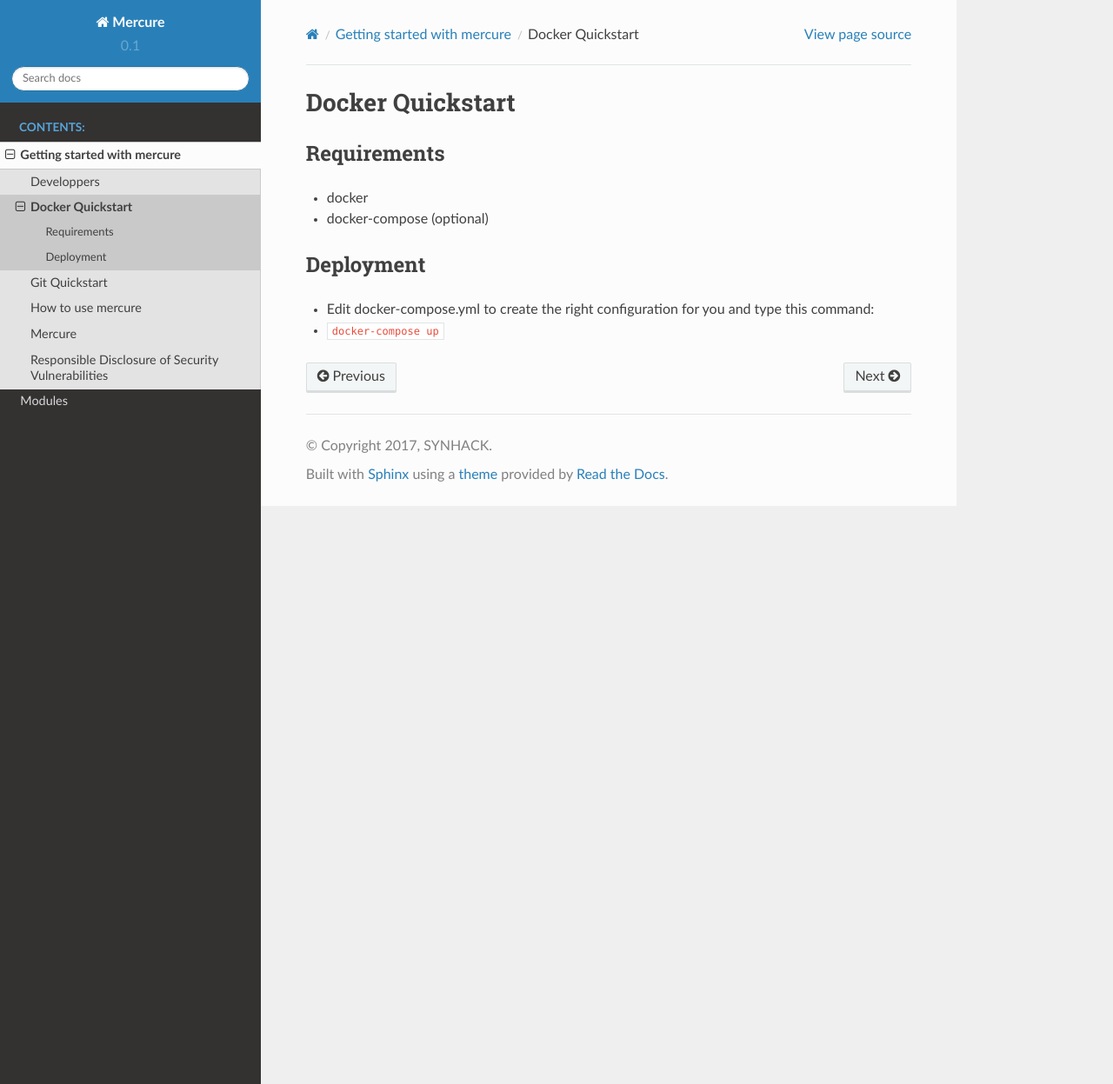
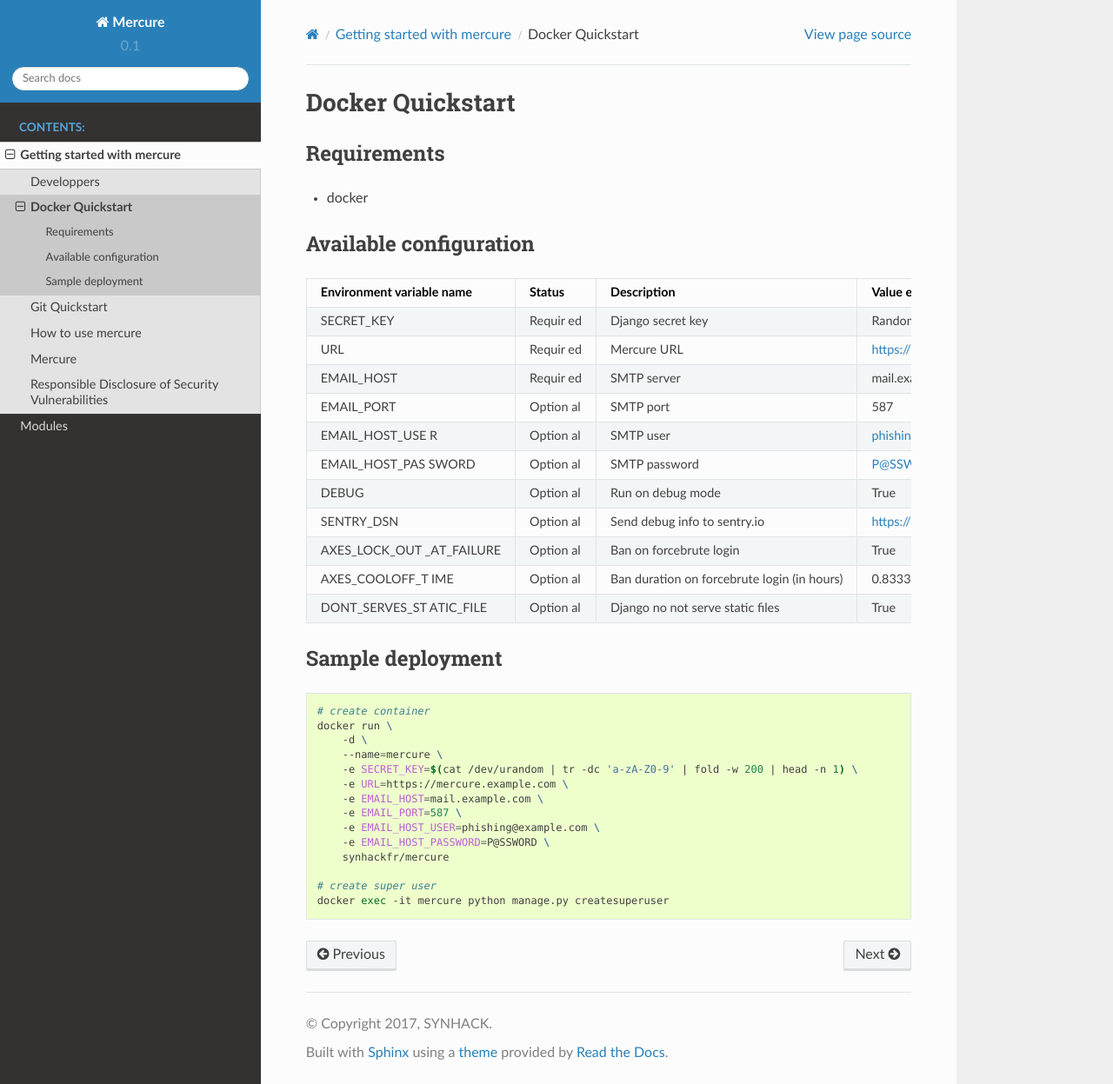
Before and after one commit to atexio/mercure, a Sphinx documentation site: the page built from docs/readme/Docker_Quickstart.rst, in a window 1280 px wide and 1247 px high. Shown: the whole window at 87% size. Built offline with Sphinx 7.4.7 and the Read the Docs theme 2.0.0, drawn with Linux system fonts in a browser that asks for light colours.

Commit message:
update docker doc

```diff
--- a/docs/readme/Docker_Quickstart.rst
+++ b/docs/readme/Docker_Quickstart.rst
@@ -5,12 +5,66 @@
 ------------
 
 -  docker
--  docker-compose (optional)
 
-Deployment
-----------
+Available configuration
+-----------------------
 
--  Edit docker-compose.yml to create the right configuration for you and
-   type this command:
++------------------+--------+----------------------------+----------------------+
+| Environment      | Status | Description                | Value example        |
+| variable name    |        |                            |                      |
++==================+========+============================+======================+
+| SECRET\_KEY      | Requir | Django secret key          | Random string        |
+|                  | ed     |                            |                      |
++------------------+--------+----------------------------+----------------------+
+| URL              | Requir | Mercure URL                | https://mercure.exam |
+|                  | ed     |                            | p                    |
+|                  |        |                            | le.com               |
++------------------+--------+----------------------------+----------------------+
+| EMAIL\_HOST      | Requir | SMTP server                | mail.example.com     |
+|                  | ed     |                            |                      |
++------------------+--------+----------------------------+----------------------+
+| EMAIL\_PORT      | Option | SMTP port                  | 587                  |
+|                  | al     |                            |                      |
++------------------+--------+----------------------------+----------------------+
+| EMAIL\_HOST\_USE | Option | SMTP user                  | phishing@example.com |
+| R                | al     |                            |                      |
++------------------+--------+----------------------------+----------------------+
+| EMAIL\_HOST\_PAS | Option | SMTP password              | P@SSWORD             |
+| SWORD            | al     |                            |                      |
++------------------+--------+----------------------------+----------------------+
+| DEBUG            | Option | Run on debug mode          | True                 |
+|                  | al     |                            |                      |
++------------------+--------+----------------------------+----------------------+
+| SENTRY\_DSN      | Option | Send debug info to         | https://23xxx:38xxx@ |
+|                  | al     | sentry.io                  | s                    |
+|                  |        |                            | entry.io/1234        |
++------------------+--------+----------------------------+----------------------+
+| AXES\_LOCK\_OUT  | Option | Ban on forcebrute login    | True                 |
+| \_AT\_FAILURE    | al     |                            |                      |
++------------------+--------+----------------------------+----------------------+
+| AXES\_COOLOFF\_T | Option | Ban duration on forcebrute | 0.8333               |
+| IME              | al     | login (in hours)           |                      |
++------------------+--------+----------------------------+----------------------+
+| DONT\_SERVES\_ST | Option | Django no not serve static | True                 |
+| ATIC\_FILE       | al     | files                      |                      |
++------------------+--------+----------------------------+----------------------+
 
--  ``docker-compose up``
+Sample deployment
+-----------------
+
+.. code:: shell
+
+    # create container
+    docker run \
+        -d \
+        --name=mercure \
+        -e SECRET_KEY=$(cat /dev/urandom | tr -dc 'a-zA-Z0-9' | fold -w 200 | head -n 1) \
+        -e URL=https://mercure.example.com \
+        -e EMAIL_HOST=mail.example.com \
+        -e EMAIL_PORT=587 \
+        -e EMAIL_HOST_USER=phishing@example.com \
+        -e EMAIL_HOST_PASSWORD=P@SSWORD \
+        synhackfr/mercure
+
+    # create super user
+    docker exec -it mercure python manage.py createsuperuser
--- a/docs/readme/Mercure.rst
+++ b/docs/readme/Mercure.rst
@@ -27,8 +27,8 @@
 -  Browser plugins check
 -  User training
 
-.. |Build Status| image:: https://drone.synhack.fr/api/badges/synhack/mercure/status.svg
-   :target: https://drone.synhack.fr/synhack/mercure
+.. |Build Status| image:: https://travis-ci.org/synhack/mercure.svg?branch=master
+   :target: https://travis-ci.org/synhack/mercure
 .. |Coverage Status| image:: https://coveralls.io/repos/github/synhack/mercure/badge.svg?branch=master
    :target: https://coveralls.io/github/synhack/mercure?branch=master
 .. |Documentation Status| image:: https://readthedocs.org/projects/mercure/badge/?version=latest
```
